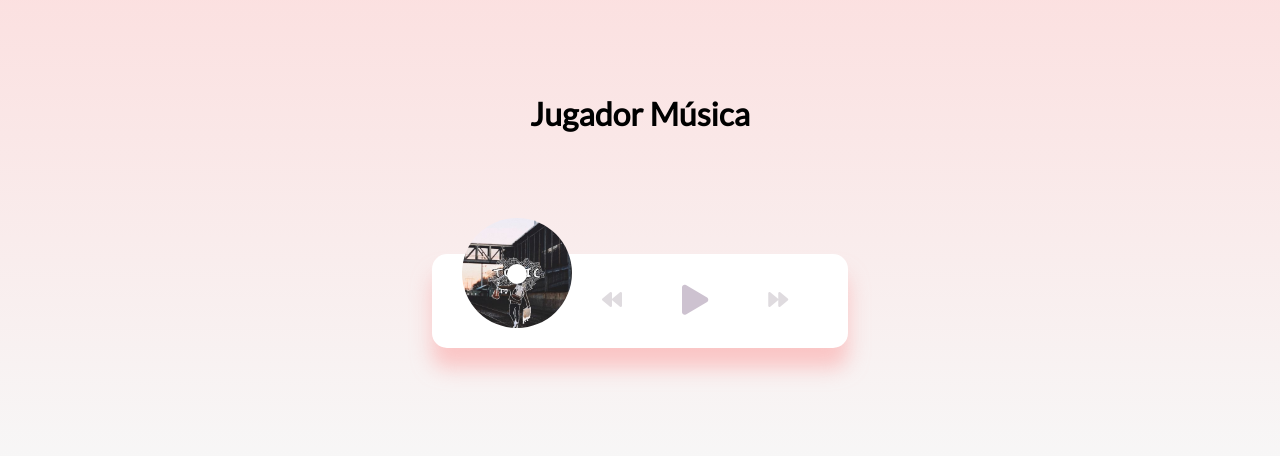
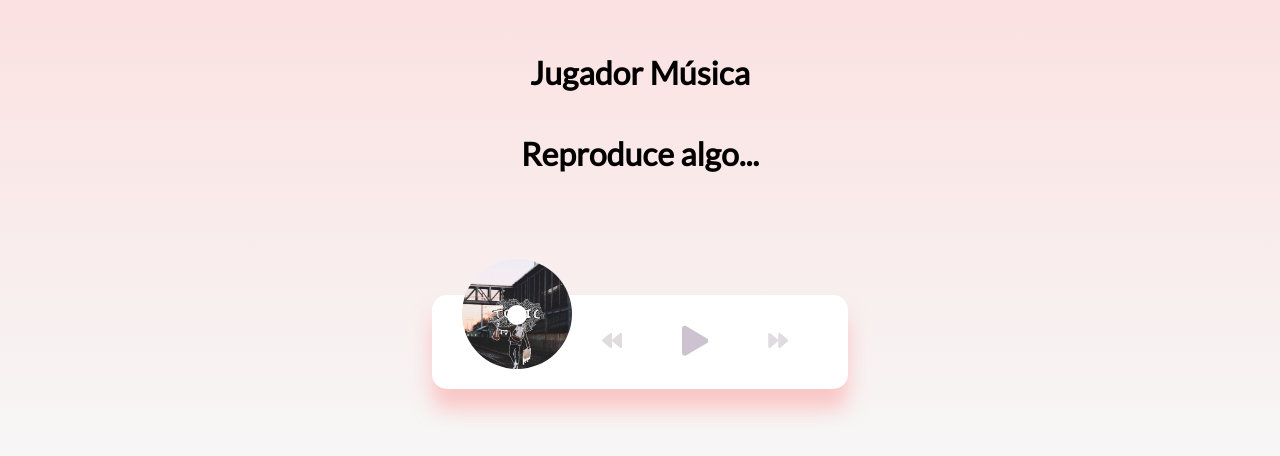
Before and after one commit to milagromartino/music-player, a plain HTML site: page index.html in a window 1280 px wide. Shown: the part 140-596 px from the top of the page. Drawn offline with Linux system fonts and the light colour scheme.

Commit message:
add one line

```diff
--- a/index.html
+++ b/index.html
@@ -13,6 +13,7 @@
   </head>
   <body>
     <h1>Jugador Música</h1>
+    <h1>Reproduce algo...</h1>
 
     <div class="music-container" id="music-container">
       <div class="music-info">
```
